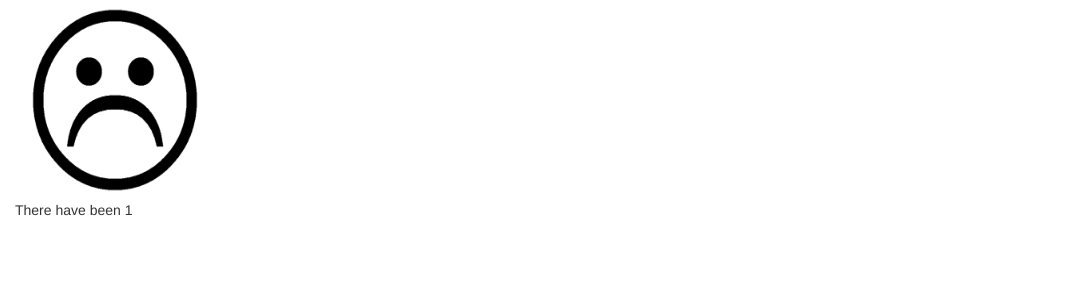
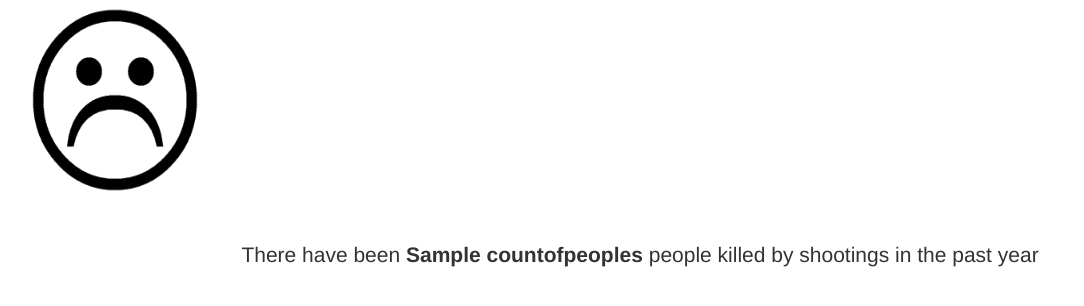
Before and after one commit to Dual-Action-Pump/unarmeddeaths, a Django app: template templates/people/index.html in a window 1280 px wide. Shown: the top 306 px of the page, without its empty margins (0-1084 px from the left). Run offline with Django 3.2, Linux system fonts and the light colour scheme; the template is opened without the code that fills it: most values are stand-ins (such as "Sample title", 1, 10 or a date in 2020); some libraries are stand-ins or nearby versions.

Commit message:
added counter to index file. fixed up static routes

```diff
--- a/people/views.py
+++ b/people/views.py
@@ -21,4 +21,5 @@ def index(request):
             parsedData.append(temp_dict)
     count = (len(parsedData))
 
-    return render(request, "people/index.html", {"peoples": parsedData})
+    return render(request, "people/index.html", {"peoples": parsedData,
+                                                 "countofpeoples": count})
--- a/shootings/settings.py
+++ b/shootings/settings.py
@@ -26,7 +26,7 @@ SECRET_KEY = '4fyhn0^go3738@z$sk1@=k04$al&_vb4&5)buq=a()a3ek(z7s'
 # SECURITY WARNING: don't run with debug turned on in production!
 DEBUG = True
 
-ALLOWED_HOSTS = [u'unarmed-shootings-1.herokuapp.com',]
+ALLOWED_HOSTS = [u'unarmed-shootings-1.herokuapp.com', u'localhost',]
 
 
 
--- a/templates/people/index.html
+++ b/templates/people/index.html
@@ -19,11 +19,19 @@
 
             {% for person in peoples %}
                 <tr>
-                    <img src="{% static "/images/frowny.png" %}" alt="frowny face" height=200 width=200>
+
+                    <img src="{% static "frowny.png" %}" alt="image" height=200 width=200>
+
                 </tr>
+                {% if forloop.last %}
+                <br>
+                <br>
+                <br>
+                <div class="paragraphs">
+                <p class="lead text-center">There have been <strong>{{ countofpeoples }}</strong> people killed by shootings in the past year</p>
+                {% endif %}
             {% endfor %}
-
-                <p>There have been {{ count }} </p>
+                </div>
             </tbody>
             </table>
         </div>
```
Also changed, not shown: 2 other files.
